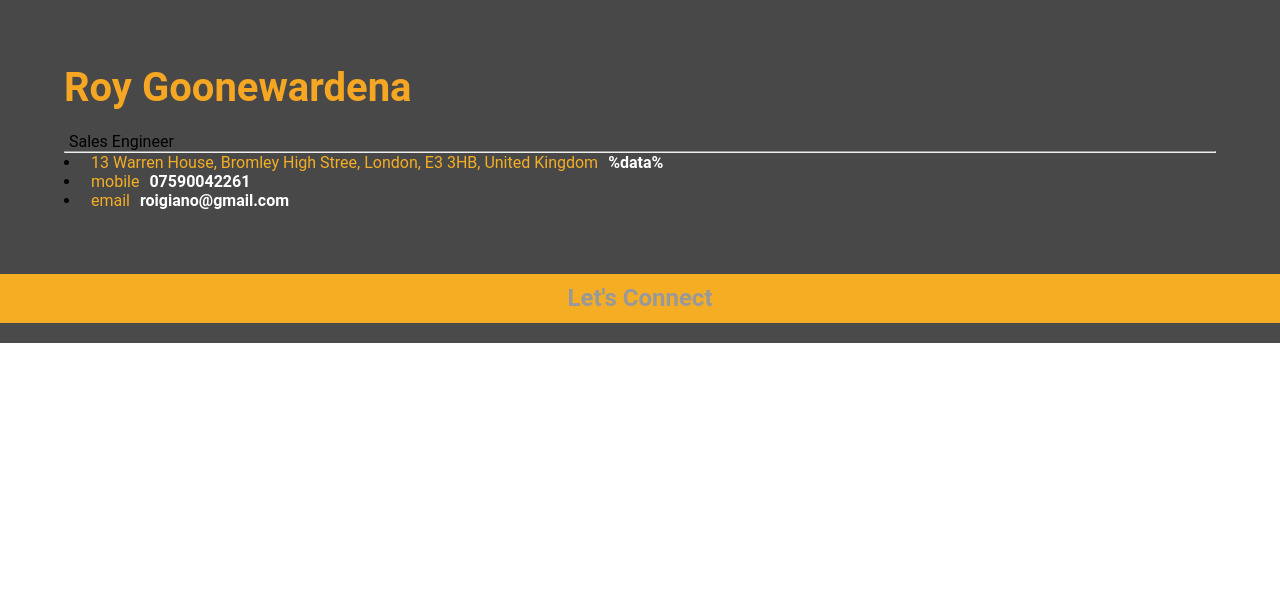
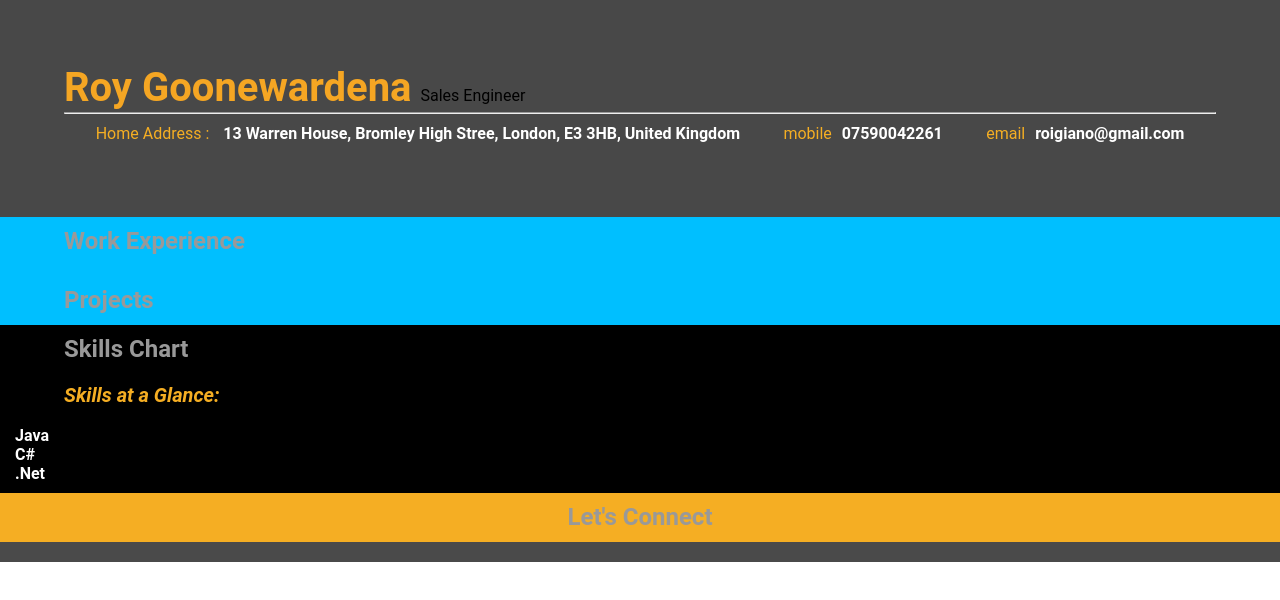
Before and after one commit to royg/frontend-nanodegree-resume, a plain HTML site: page frontend-nanodegree-resume-master/index.html in a window 1280 px wide. Drawn offline with Linux system fonts and the light colour scheme.

Commit message:
committing after work related item changes /skills work experience (not finished as I need to extract the data from linked in

```diff
--- a/frontend-nanodegree-resume-master/index.html
+++ b/frontend-nanodegree-resume-master/index.html
@@ -110,23 +110,27 @@ need to load. You'll see a lot of <link>s to CSS files for styles and
 
 
   if(document.getElementsByClassName("flex-item").length === 0) {
-    document.getElementById("topContacts").style.display = "none";
+    document.getElementById("topContacts").style.background = "deepskyblue";
+    // document.getElementById("topContacts").style.display = "none";
   }
   if(document.getElementsByTagName("h1").length === 0) {
     document.getElementById("header").style.display = "none";
   }
   if(document.getElementsByClassName("work-entry").length === 0) {
-    document.getElementById("workExperience").style.display = "none";
+    //document.getElementById("workExperience").style.display = "none";
+    document.getElementById("workExperience").style.background = "deepskyblue";
   }
   if(document.getElementsByClassName("project-entry").length === 0) {
-    document.getElementById("projects").style.display = "none";
+   // document.getElementById("projects").style.display = "none";
+     document.getElementById("projects").style.background = "deepskyblue";
   }
   if(document.getElementsByClassName("education-entry").length === 0) {
     document.getElementById("education").style.display = "none";
   }
-  if(document.getElementsByClassName("skills-entry").length === 0) {
-    document.getElementById("skillsChart").style.display = "none";
-  }
+ // if(document.getElementsByClassName("skills-entry").length === 0) {
+ //   document.getElementById("skillsChart").style.display = "none";
+  document.getElementById("skillsChart").style.backgroundColor = "#000";
+  // }
   if(document.getElementsByClassName("flex-item").length === 0) {
     document.getElementById("letsConnect").style.display = "none";
   }
--- a/frontend-nanodegree-resume-master/js/resumeBuilder.js
+++ b/frontend-nanodegree-resume-master/js/resumeBuilder.js
@@ -17,8 +17,8 @@ var bio  = {
 		"name" 		: name,
 		"role"  	: role,
 		"contact" 	: conactGeneric,
-		"contactString" : function () {
-							var contactDetails = this.conactGeneric;
+		contactString : function () {
+							var contactDetails = this.contact;
 						    var reBuiltString = "";
 							for (var contactProperty in contactDetails) {
 								 reBuiltString  += contactDetails[contactProperty] + ", ";
@@ -51,11 +51,34 @@ var education = {
 	]
 }
 
-$("#header").prepend(HTMLheaderName.replace("%data%", bio.name));
-$("#header").append(HTMLheaderRole.replace("%data%", bio.role));
-$("#header").append(HTMLcontactGeneric.replace("%contact%", bio.contactString));
-$("#header").append(HTMLmobile.replace("%data%", bio.mobile));
-$("#header").append(HTMLemail.replace("%data%", bio.email));
+$("#header").prepend(HTMLheaderName.replace("%data%", bio["name"]));
+$("#topContacts").before(HTMLheaderRole.replace("%data%", bio.role));
+var contactHTML = HTMLcontactGeneric.replace(/%contact%|%data%/gi,
+												function(matched){
+												  // console.log(matched)
+											  	  if (matched === "%contact%")
+											      		return "Home Address : ";
+											      else
+											      	if (matched === "%data%") {
+											      		var cString = bio.contactString();
+											      		return cString;
+											      	}
+												}
+											);
+console.log(contactHTML);
+$("#topContacts").append(contactHTML);
+// $("#topContacts").append(HTMLcontactGeneric.replace("%data%", bio["contactString"]))
+$("#topContacts").append(HTMLmobile.replace("%data%", bio.mobile));
+$("#topContacts").append(HTMLemail.replace("%data%", bio.email));
+if (bio["skills"].length > 0 ){
+	$("#skillsChart").append(HTMLskillsStart);
+	for (var skill in bio["skills"]) {
+		// there are some skills in the object.. append them to the skills
+
+		var mySkills = HTMLskills.replace("%data%", bio["skills"][skill].toString() );
+		$("#skills").append(mySkills);
+	}
+}
 
 /* var audacity = "audacity";
 var udacity = audacity.slice(1);
```
